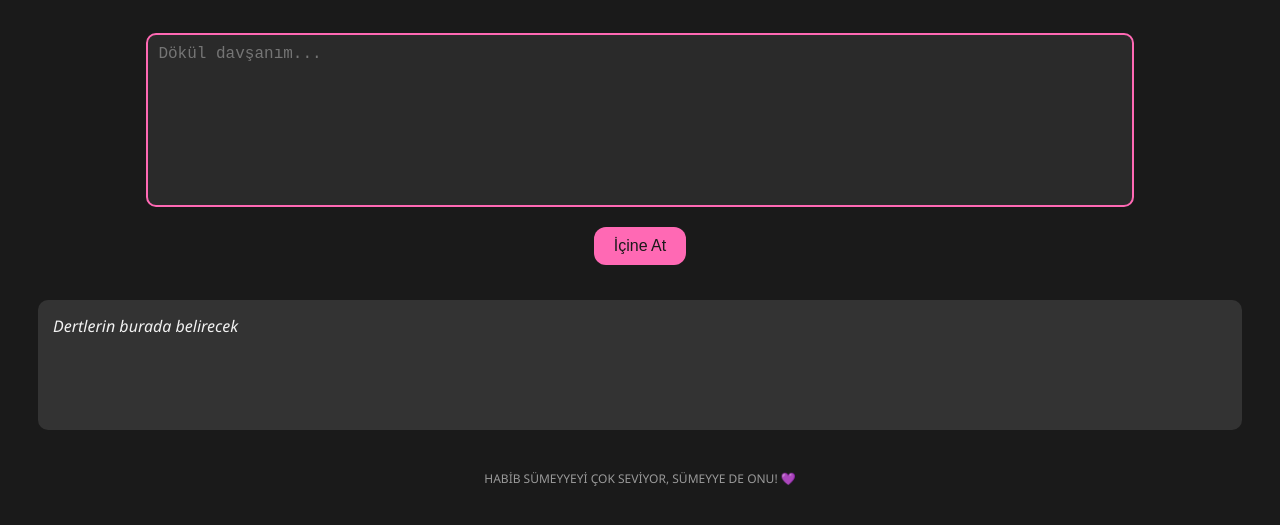
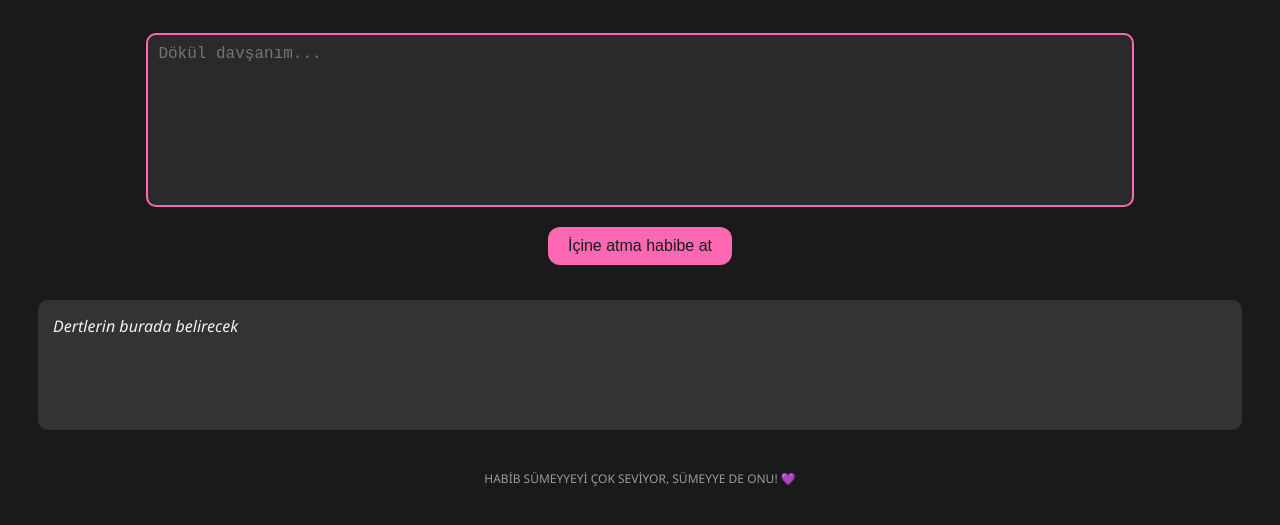
Before and after one commit to Habibkaya/sumeyye-dert-kutusu, a plain HTML site: page index.html in a window 1280 px wide. Shown: the part 149-674 px from the top of the page. Drawn offline with Linux system fonts and the light colour scheme.

Commit message:
index.html

```diff
--- a/index.html
+++ b/index.html
@@ -85,7 +85,7 @@
   <p>İçine atma bana at... ben burdayım.</p>
 
   <textarea id="dertInput" placeholder="Dökül davşanım..."></textarea><br>
-  <button onclick="dertiEkle()">İçine At</button>
+  <button onclick="dertiEkle()">İçine atma habibe at </button>
 
   <!-- Habib için gizli indir butonu -->
   <div id="habibMode" style="display: none;">
```
